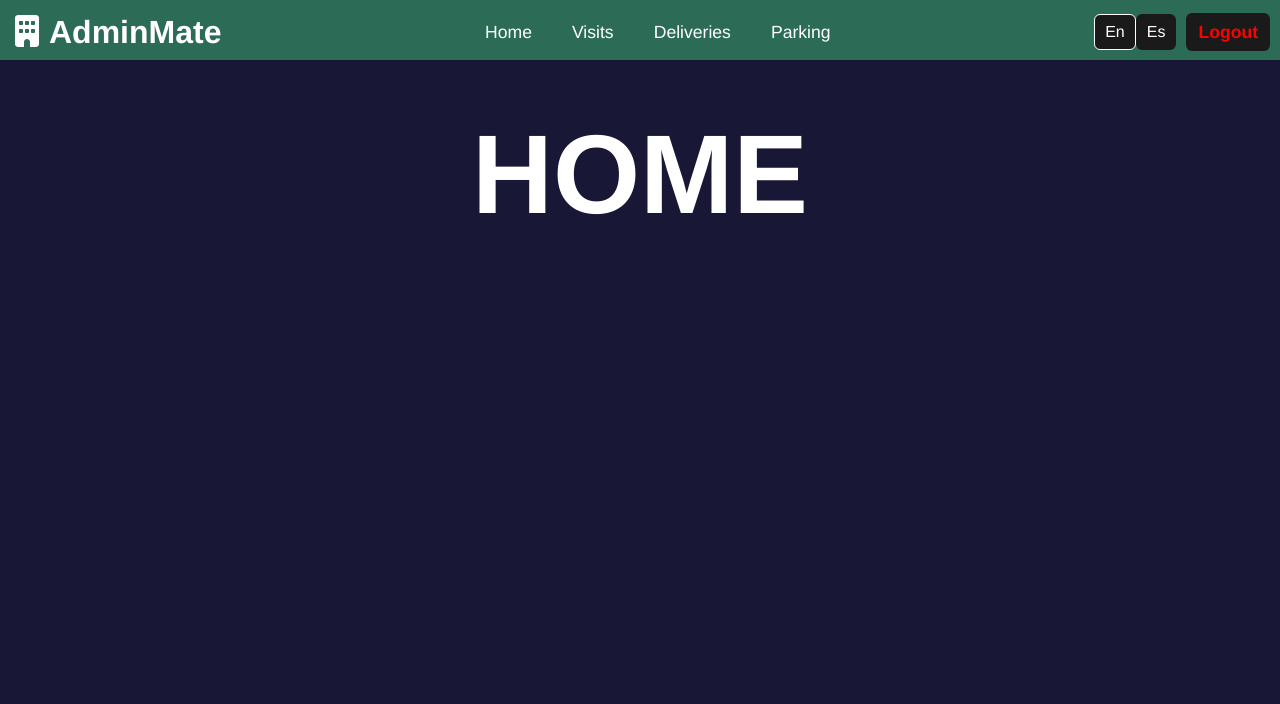
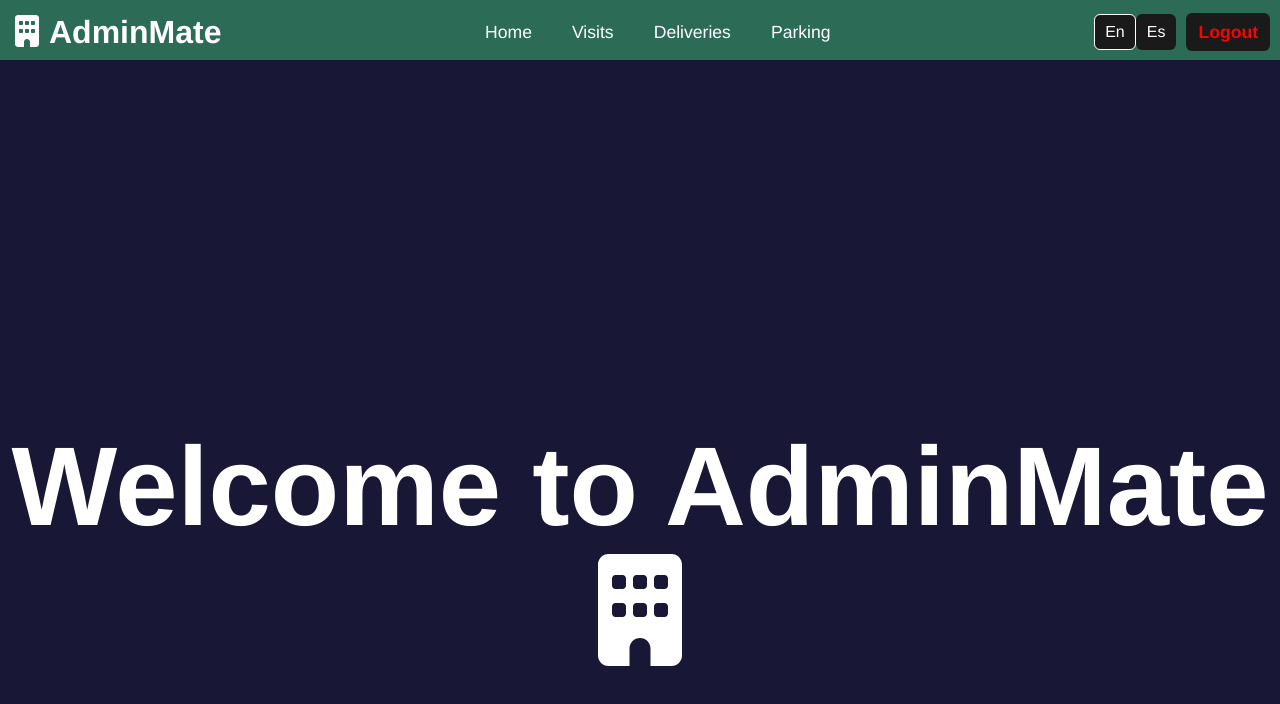
Before and after one commit to NachoJorquera/AdminMate, a React (Vite) app in the folder frontEnd/: page /home in a window 1280 px wide. Shown: the top 704 px of the page. Built offline with nearby package versions, Linux system fonts and the light colour scheme.

Commit message:
Portada en página Home

```diff
--- a/frontEnd/src/locales/en/translation.json
+++ b/frontEnd/src/locales/en/translation.json
@@ -79,5 +79,6 @@
     "addOtherVisit": "Add Other Visit",
     "add": "Add",
     "birth": "Birthdate",
-    "verify": "Verify"
+    "verify": "Verify",
+    "welcome": "Welcome to AdminMate"
 }
--- a/frontEnd/src/locales/es/translation.json
+++ b/frontEnd/src/locales/es/translation.json
@@ -79,5 +79,6 @@
     "addOtherVisit": "Agregar visita no frecuente",
     "add": "Agregar",
     "birth": "Fecha de nacimiento",
-    "verify": "Verificar"
+    "verify": "Verificar",
+    "welcome": "Bienvenido a AdminMate"
 }
--- a/frontEnd/src/pages/Home.jsx
+++ b/frontEnd/src/pages/Home.jsx
@@ -2,6 +2,8 @@
 import Navbar from '../components/Navbar'
 import PageHeading from '../components/PageHeading';
 import { useTranslation } from 'react-i18next';
+import { FontAwesomeIcon } from "@fortawesome/react-fontawesome";
+import { faBuilding } from "@fortawesome/free-solid-svg-icons";
 
 function Home() {
     // Uso del hook de traducción para soportar multi-lenguaje
@@ -10,7 +12,20 @@
   return (
     <>
         <Navbar />
-        <PageHeading>{t('homeh1')}</PageHeading>
+        <br />
+        <br />
+        <br />
+        <br />
+        <br />
+        <br />
+        <br />
+        <br />
+        <br />
+        <br />
+        <br />
+        <br />
+        <br />
+        <PageHeading>{t('welcome')}<FontAwesomeIcon icon={faBuilding} /></PageHeading>
     </>
   )
 }
```
